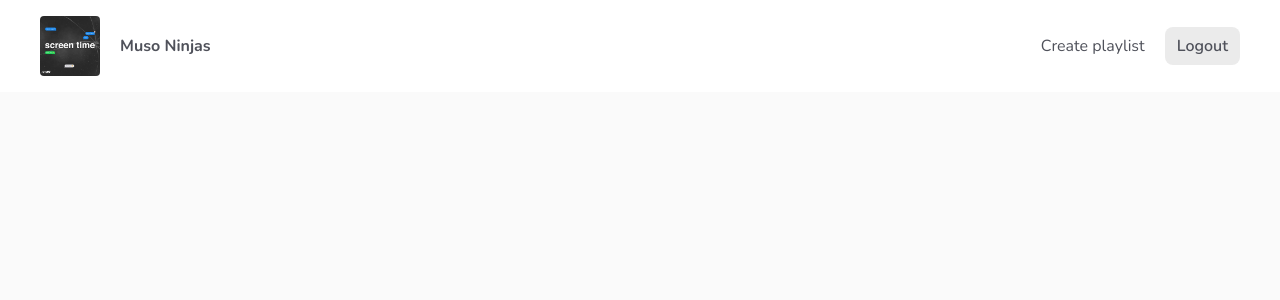
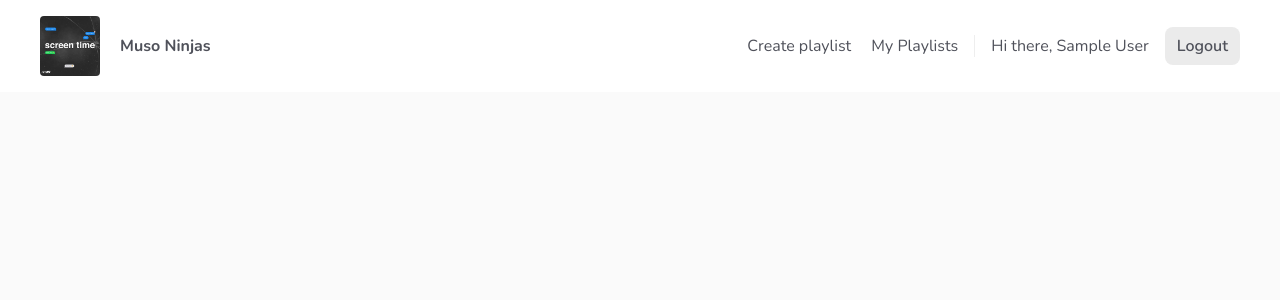
Before and after one commit to dongnv11082001/muso-ninjas, a Vue app: page / in a window 1280 px wide. Shown: the top 300 px of the page. Built offline with nearby package versions, Linux system fonts and the light colour scheme; no server answers; the database is empty; sample sign-in values are in the browser's storage.

Commit message:
list user playlists

```diff
--- a/src/components/Navbar.vue
+++ b/src/components/Navbar.vue
@@ -8,6 +8,10 @@
           <router-link :to="{ name: 'createPlaylist' }">
             Create playlist
           </router-link>
+          <router-link :to="{ name: 'userPlaylists' }"
+            >My Playlists</router-link
+          >
+          <span>Hi there, {{ currentUser.displayName }}</span>
           <button @click="handleClick">Logout</button>
         </div>
         <div v-else>
@@ -76,4 +80,11 @@ button {
 nav .links a:hover {
   text-decoration: underline;
 }
+
+span {
+  display: inline-block;
+  margin-left: 16px;
+  padding-left: 16px;
+  border-left: 1px solid #eee;
+}
 </style>
--- a/src/composables/getCollections.ts
+++ b/src/composables/getCollections.ts
@@ -1,19 +1,26 @@
 import { db } from "@/firebase/config";
+import { QueryBy } from "@/types/query";
 import {
   DocumentData,
   collection,
   onSnapshot,
   orderBy,
   query,
+  where,
 } from "firebase/firestore";
 import { ref, watchEffect } from "vue";
 
-const getCollection = (path: string) => {
-  const documents = ref();
+const getCollection = (path: string, queryBy?: QueryBy) => {
+  const documents = ref<DocumentData>();
   const error = ref<string | null>(null);
 
   const collectionRef = collection(db, `${path}`);
-  const q = query(collectionRef, orderBy("createdAt", "asc"));
+  let q = query(collectionRef, orderBy("createdAt", "asc"));
+
+  if (queryBy) {
+    q = query(collectionRef, where(...queryBy));
+  }
+
   const unsub = onSnapshot(q, (snapshot) => {
     const results: DocumentData[] = [];
     snapshot.forEach((doc) => {
--- a/src/router/index.ts
+++ b/src/router/index.ts
@@ -5,10 +5,6 @@ import {
   RouteLocationNormalized,
   RouteRecordRaw,
 } from "vue-router";
-import HomeView from "@/views/HomeView.vue";
-import Login from "@/views/auth/Login.vue";
-import Signup from "@/views/auth/Signup.vue";
-import CreatePlaylist from "@/views/playlists/CreatePlaylist.vue";
 import { auth } from "@/firebase/config";
 
 const requireAuth = (
@@ -27,22 +23,22 @@ const routes: Array<RouteRecordRaw> = [
   {
     path: "/",
     name: "home",
-    component: HomeView,
+    component: () => import("@/views/HomeView.vue"),
   },
   {
     path: "/login",
     name: "login",
-    component: Login,
+    component: () => import("@/views/auth/Login.vue"),
   },
   {
     path: "/signup",
     name: "signup",
-    component: Signup,
+    component: () => import("@/views/auth/Signup.vue"),
   },
   {
     path: "/playlists/create",
     name: "createPlaylist",
-    component: CreatePlaylist,
+    component: () => import("@/views/playlists/CreatePlaylist.vue"),
     beforeEnter: requireAuth,
   },
   {
@@ -52,6 +48,12 @@ const routes: Array<RouteRecordRaw> = [
     beforeEnter: requireAuth,
     props: true,
   },
+  {
+    path: "/playlists/user",
+    name: "userPlaylists",
+    component: () => import("@/views/playlists/UserPlaylists.vue"),
+    beforeEnter: requireAuth,
+  },
 ];
 
 const router = createRouter({
--- /dev/null
+++ b/src/types/query.ts
@@ -0,0 +1,3 @@
+import { WhereFilterOp } from "firebase/firestore";
+
+export type QueryBy = [string, WhereFilterOp, string];
--- a/src/views/HomeView.vue
+++ b/src/views/HomeView.vue
@@ -1,8 +1,8 @@
 <template>
   <div class="home">
     <div v-if="error" class="error">Could not fetch the data</div>
-    <div v-if="documents">
-      <ListView :playlists="documents" />
+    <div v-if="playlists">
+      <ListView :playlists="playlists" />
     </div>
   </div>
 </template>
@@ -17,8 +17,8 @@ export default {
     ListView,
   },
   setup() {
-    const { error, documents } = getCollection("playlists");
-    return { error, documents };
+    const { error, documents: playlists } = getCollection("playlists");
+    return { error, playlists };
   },
 };
 </script>
--- a/src/views/playlists/PlaylistDetails.vue
+++ b/src/views/playlists/PlaylistDetails.vue
@@ -4,7 +4,7 @@
     <!-- playlist information -->
     <div class="playlist-info">
       <div class="cover">
-        <img :src="playlist.cover" />
+        <img :src="playlist.cover" :alt="playlist.title" />
       </div>
       <h2>{{ playlist.title }}</h2>
       <p class="username">Created by {{ playlist.username }}</p>
--- /dev/null
+++ b/src/views/playlists/UserPlaylists.vue
@@ -0,0 +1,45 @@
+<template>
+  <div class="user-playlists">
+    <h2>My Playlists</h2>
+    <div v-if="playlists">
+      <ListView :playlists="playlists" />
+    </div>
+    <router-link :to="{ name: 'createPlaylist' }" class="btn"
+      >Create a New Playlist</router-link
+    >
+  </div>
+</template>
+
+<script>
+import getUser from "@/composables/getUser";
+import ListView from "@/components/ListView.vue";
+import getCollection from "@/composables/getCollections";
+
+export default {
+  components: { ListView },
+  setup() {
+    const { user } = getUser();
+    if (!user.value) {
+      return;
+    }
+    const { documents: playlists } = getCollection("playlists", [
+      "userId",
+      "==",
+      user.value.uid,
+    ]);
+
+    return { playlists };
+  },
+};
+</script>
+
+<style scoped>
+h2 {
+  padding-bottom: 10px;
+  margin-bottom: 30px;
+  border-bottom: 1px solid #ebebeb;
+}
+.btn {
+  margin-top: 20px;
+}
+</style>
```
